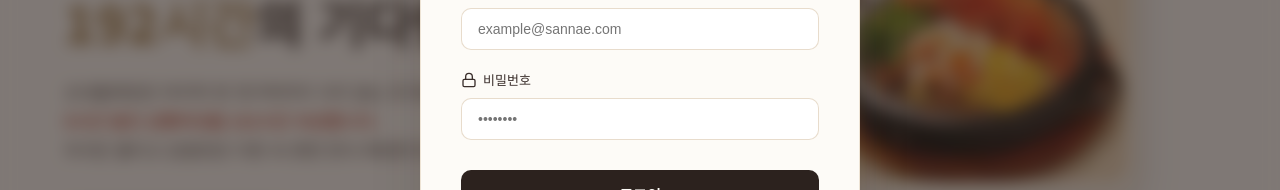
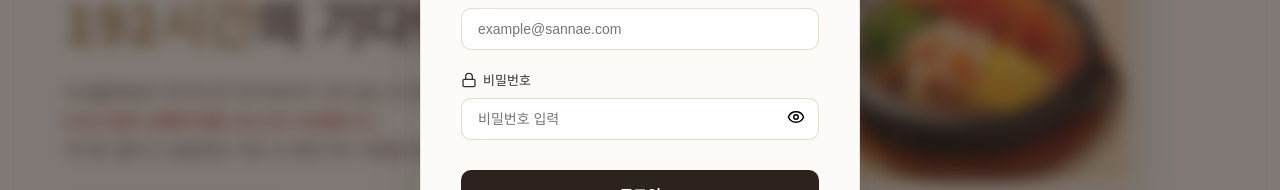
Before and after one commit to ekrlee110-sys/homepage, a React (Vite) app: page / in a window 1280 px wide. Both pictures are taken after a click on the button "로그인 / 가입". Shown: the part 325-515 px from the top of the page. Built offline with nearby package versions, Linux system fonts and the light colour scheme; no server answers; a web font is replaced by a local one.

Commit message:
로그인 비밀번호 보기 기능 추가

```diff
--- a/src/components/AuthModal.jsx
+++ b/src/components/AuthModal.jsx
@@ -1,6 +1,6 @@
 import React, { useState } from 'react';
 import { Link } from 'react-router-dom';
-import { X, Mail, Lock, AlertCircle } from 'lucide-react';
+import { X, Mail, Lock, AlertCircle, Eye, EyeOff } from 'lucide-react';
 import { supabase } from '../lib/supabaseClient';
 
 export default function AuthModal({ isOpen, onClose }) {
@@ -11,6 +11,7 @@ export default function AuthModal({ isOpen, onClose }) {
   const [submitting, setSubmitting] = useState(false);
   const [errorMsg, setErrorMsg] = useState('');
 
+const [showPassword, setShowPassword] = useState(false);
   if (!isOpen) return null;
 
   const handleChange = (e) => {
@@ -80,16 +81,34 @@ export default function AuthModal({ isOpen, onClose }) {
             />
           </div>
 
-          <div className="input-group">
+          <div className="input-group" style={{ position: 'relative' }}>
             <label><Lock size={16} />비밀번호</label>
             <input
-              type="password"
+              type={showPassword ? 'text' : 'password'}
               name="password"
               required
-              placeholder="••••••••"
+             placeholder="비밀번호 입력"
               value={formData.password}
               onChange={handleChange}
             />
+           <button
+  type="button"
+  onClick={() => setShowPassword(!showPassword)}
+  tabIndex="-1"
+  style={{
+    position: 'absolute',
+    right: '14px',
+    bottom: '14px',
+    background: 'transparent',
+    border: 'none',
+    padding: 0,
+    cursor: 'pointer',
+    display: 'flex',
+    alignItems: 'center'
+  }}
+>
+  {showPassword ? <EyeOff size={18} /> : <Eye size={18} />}
+</button>
           </div>
 
           <button type="submit" className="auth-submit-btn" disabled={submitting}>
```
